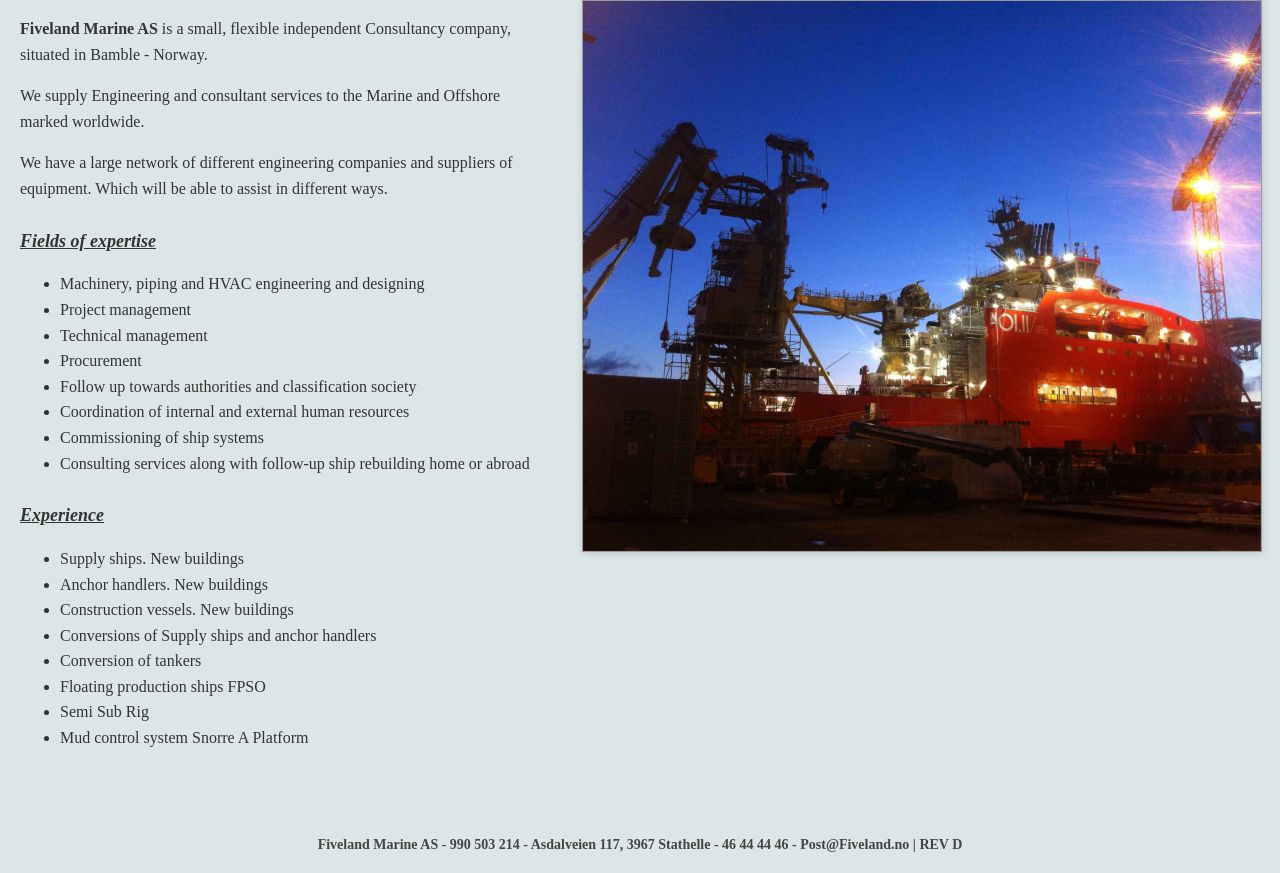
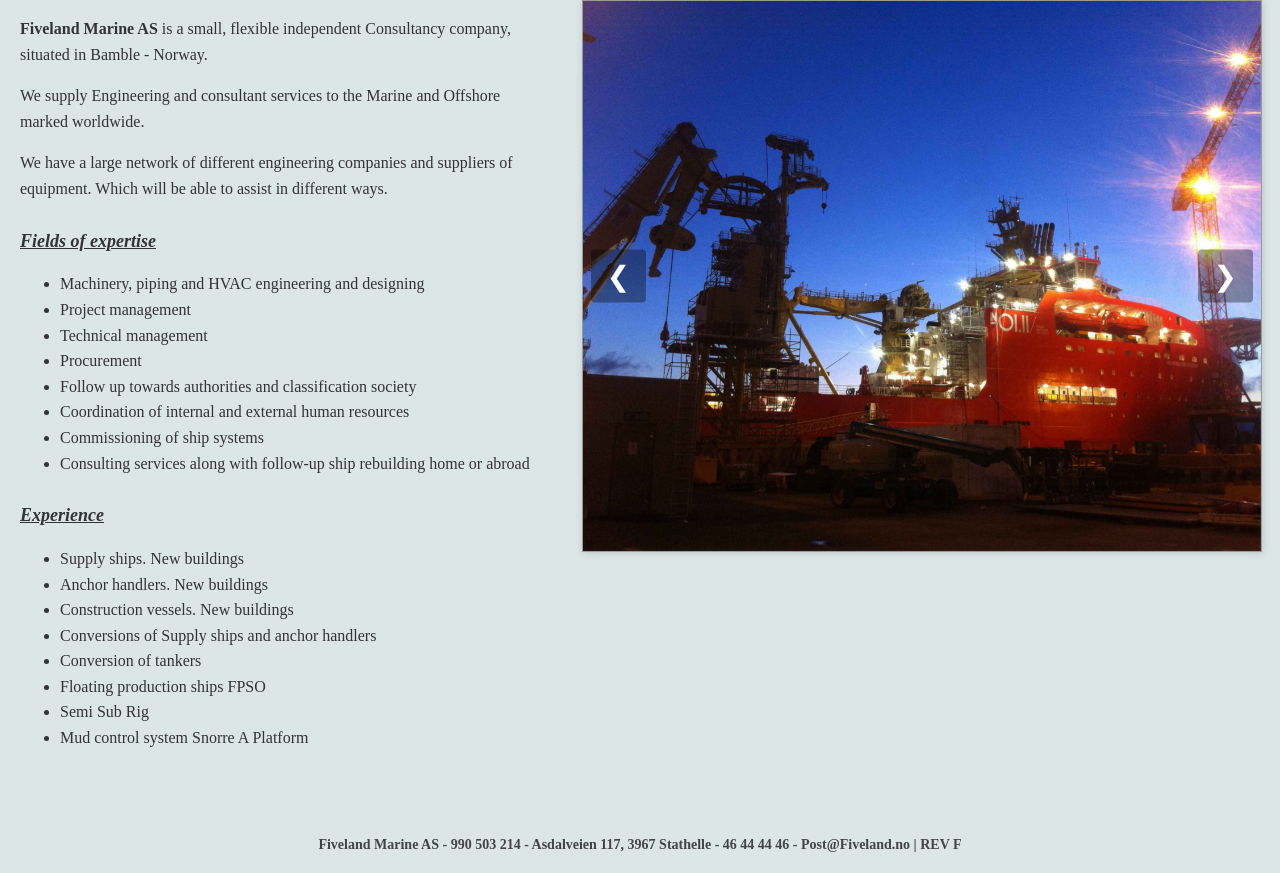
Before and after one commit to Tom-Fiv/fiveland-site, a plain HTML site: page index.html in a window 1280 px wide. Shown: the part 231-1104 px from the top of the page. Drawn offline with Linux system fonts and the light colour scheme.

Commit message:
REV F: flexbox footer, object-fit cover, gallery prev/next arrows

```diff
--- a/index.html
+++ b/index.html
@@ -1,10 +1,11 @@
 <!DOCTYPE html>
 <!-- ============================================================
      Fiveland Marine AS - index.html
-     Revision: REV D
+     Revision: REV F
      Date: 2025-04
-     Notes: Full home page text restored from source document.
-            Added commented section headers for easy navigation.
+     Notes: Footer fixed with flexbox (no longer floats below viewport).
+            object-fit changed to cover (no grey bars).
+            Navigation arrows added to image gallery (prev/next + resets timer).
      ============================================================ -->
 <html lang="en">
 <head>
@@ -14,19 +15,24 @@
     <title>Fiveland Marine AS - Home</title>
     <style>
         body { font-family: "Times New Roman", Times, serif; margin: 0; background-color: #dce6e6; color: #333; min-height: 100vh; display: flex; flex-direction: column; }
-        header { background-color: white; padding: 10px 5% 30px 8%; display: flex; justify-content: space-between; align-items: center; border-bottom: 1px solid #ccc; height: 140px; }
+        header { background-color: white; padding: 10px 5% 30px 8%; display: flex; justify-content: space-between; align-items: center; border-bottom: 1px solid #ccc; height: 140px; flex-shrink: 0; }
         .logo-area { display: flex; align-items: center; gap: 20px; margin-top: -20px; }
         .logo-text { font-style: italic; font-size: 42px; font-weight: bold; color: #555; }
         .logo-icon { height: 55px; width: auto; }
         nav { display: flex; gap: 4px; }
         nav a { background-color: #e0e0e0; width: 110px; height: 130px; display: flex; align-items: center; justify-content: center; text-decoration: none; color: #666; font-size: 16px; border: 1px solid #bbb; border-radius: 8px; transition: 0.2s; text-align: center; box-sizing: border-box; }
         nav a:hover, nav a.active { background-color: #c0c0c0; color: #000; font-weight: bold; }
-        .main-container { max-width: 1400px; margin: 0 auto; padding: 50px 20px; display: grid; grid-template-columns: 1fr 1.3fr; gap: 40px; align-items: start; flex: 1; }
+        .main-container { max-width: 1400px; width: 100%; margin: 0 auto; padding: 50px 20px; display: grid; grid-template-columns: 1fr 1.3fr; gap: 40px; align-items: start; flex: 1; box-sizing: border-box; }
         .text-content { font-size: 16px; line-height: 1.6; }
         .text-content h2 { font-size: 18px; font-weight: bold; font-style: italic; text-decoration: underline; margin-top: 25px; margin-bottom: 10px; }
         .image-box { position: relative; width: 100%; height: 550px; overflow: hidden; border: 1px solid #999; box-shadow: 1px 1px 8px rgba(0,0,0,0.15); background-color: #dce6e6; }
         .image-box img { position: absolute; top: 0; left: 0; width: 100%; height: 100%; object-fit: cover; opacity: 0; transition: opacity 1.5s ease-in-out; }
         .image-box img.active { opacity: 1; z-index: 2; }
+        /* GALLERY ARROWS */
+        .gallery-btn { position: absolute; top: 50%; transform: translateY(-50%); z-index: 10; background-color: rgba(0,0,0,0.35); color: white; border: none; font-size: 28px; padding: 10px 16px; cursor: pointer; border-radius: 4px; transition: background-color 0.2s; user-select: none; }
+        .gallery-btn:hover { background-color: rgba(0,0,0,0.65); }
+        .gallery-btn.prev { left: 8px; }
+        .gallery-btn.next { right: 8px; }
         footer { text-align: center; font-size: 14px; color: #444; font-weight: bold; padding: 20px 0; flex-shrink: 0; }
     </style>
 </head>
@@ -81,9 +87,12 @@
             <li>Mud control system Snorre A Platform</li>
         </ul>
     </div>
+    <!-- END TEXT COLUMN -->
 
     <!-- IMAGE GALLERY COLUMN -->
+    <!-- To add or remove images: add/remove <img> lines below. First image gets class="active" -->
     <div class="image-box" id="gallery">
+        <button class="gallery-btn prev" onclick="changeImage(-1)">&#10094;</button>
         <img src="Images/Projects/811 building at night.JPG" class="active">
         <img src="Images/Projects/802 Bilde Model.jpg">
         <img src="Images/Projects/811 Tulcea _1.JPG">
@@ -91,23 +100,35 @@
         <img src="Images/Projects/811 comes to Sovik.JPG">
         <img src="Images/Projects/811 loading 3km of cable wire for 450t crane.JPG">
         <img src="Images/Projects/FPSO.jpg">
+        <button class="gallery-btn next" onclick="changeImage(1)">&#10095;</button>
     </div>
+    <!-- END IMAGE GALLERY COLUMN -->
 
 </div>
 <!-- END MAIN CONTENT -->
 
 <!-- FOOTER -->
-<footer>Fiveland Marine AS - 990 503 214 - Asdalveien 117, 3967 Stathelle - 46 44 44 46 - Post@Fiveland.no | REV D</footer>
+<footer>Fiveland Marine AS - 990 503 214 - Asdalveien 117, 3967 Stathelle - 46 44 44 46 - Post@Fiveland.no | REV F</footer>
 
-<!-- SCRIPT: Image gallery slideshow (5 second interval) -->
+<!-- SCRIPT: Image gallery slideshow (5 second interval) + prev/next arrows -->
 <script>
     let current = 0;
     const images = document.querySelectorAll('#gallery img');
-    setInterval(() => {
+    let timer = setInterval(nextImage, 5000);
+
+    function nextImage() {
         images[current].classList.remove('active');
         current = (current + 1) % images.length;
         images[current].classList.add('active');
-    }, 5000);
+    }
+
+    function changeImage(direction) {
+        images[current].classList.remove('active');
+        current = (current + direction + images.length) % images.length;
+        images[current].classList.add('active');
+        clearInterval(timer);
+        timer = setInterval(nextImage, 5000);
+    }
 </script>
 
 </body>
```
Also changed, not shown: boats.html (+22 -5 lines), engineering.html (+25 -7 lines), realestate.html (+22 -5 lines).
